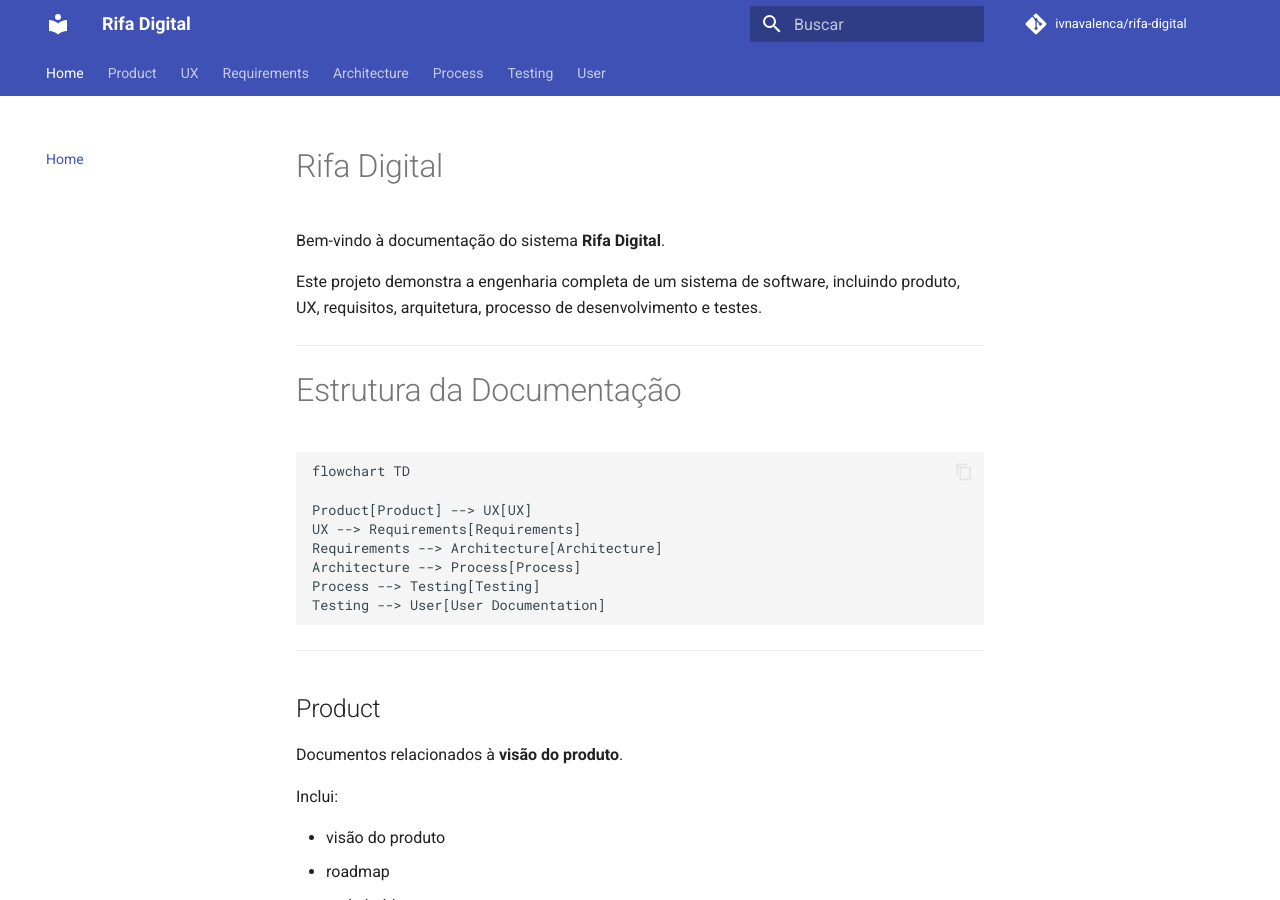
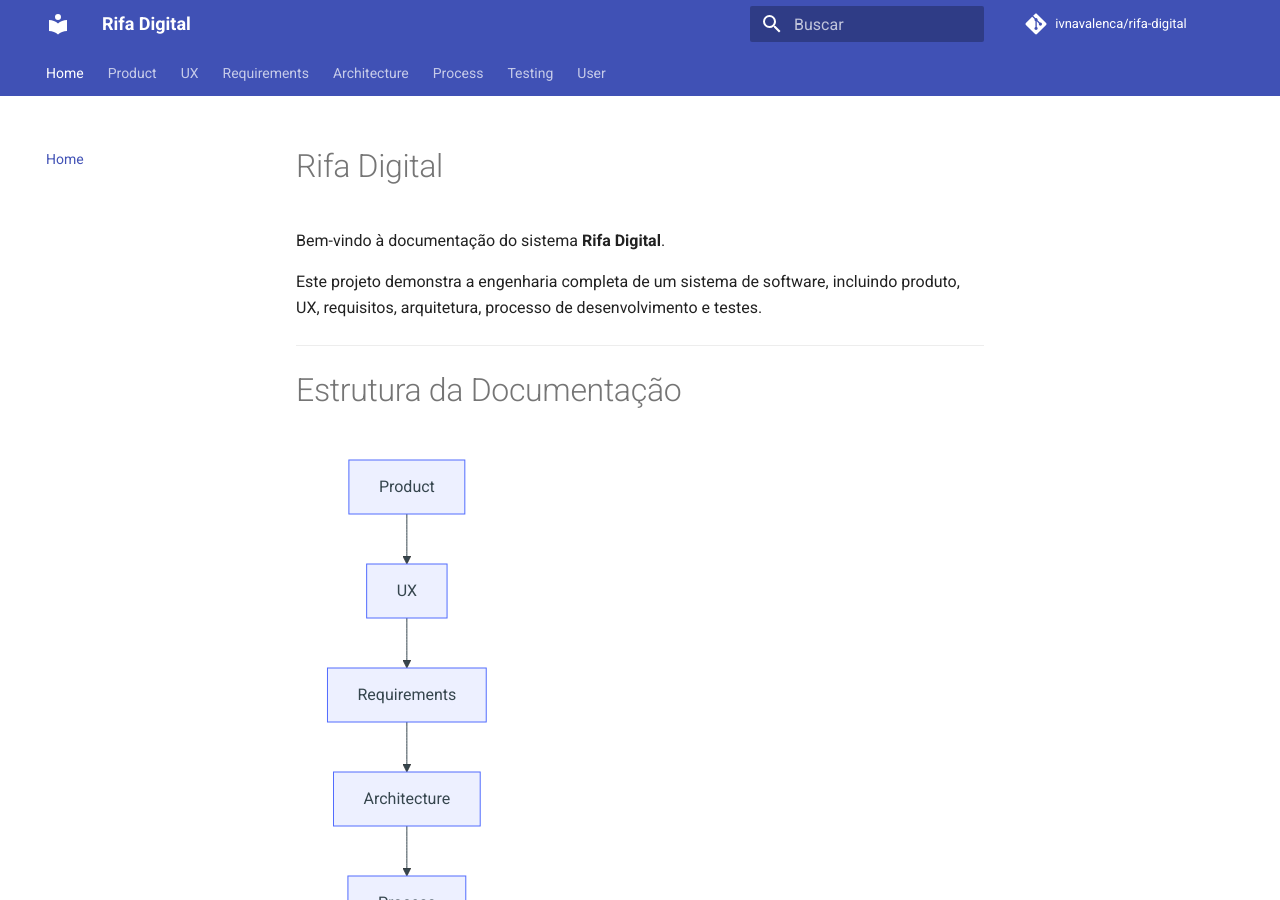
Before and after one commit to ivnavalenca/rifa-digital, an MkDocs documentation site: the page built from docs/index.md, in a window 1280 px wide and 900 px high. Built offline with MkDocs 1.6.1 and Material for MkDocs 9.7.7, drawn with Linux system fonts in a browser that asks for light colours; comment, search, counter and statistics services are not loaded; some of the changed lines change nothing that is shown.

Commit message:
Update mkdocs.yml

```diff
--- a/mkdocs.yml
+++ b/mkdocs.yml
@@ -28,6 +28,18 @@
   - pymdownx.details
   - pymdownx.superfences
   - pymdownx.tabbed
+  - pymdownx.superfences:
+      custom_fences:
+        - name: mermaid
+          class: mermaid
+          format: !!python/name:pymdownx.superfences.fence_code_format
+
+extra_javascript:
+  - https://unpkg.com/mermaid@10/dist/mermaid.min.js
+
+extra:
+  mermaid:
+    theme: default
 
 nav:
   - Home: index.md
```
